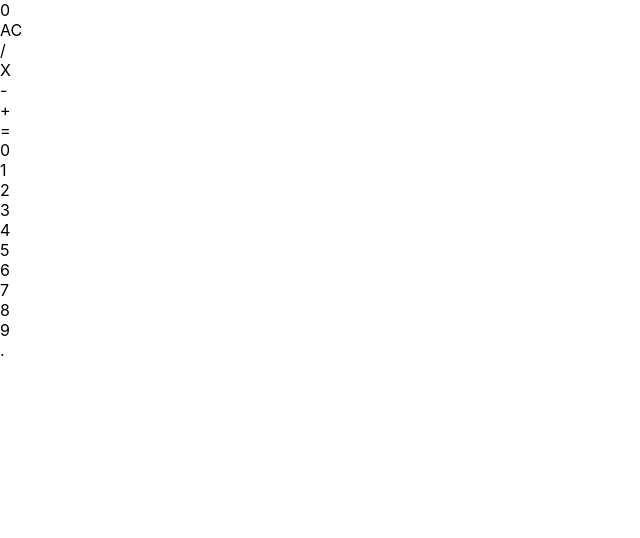
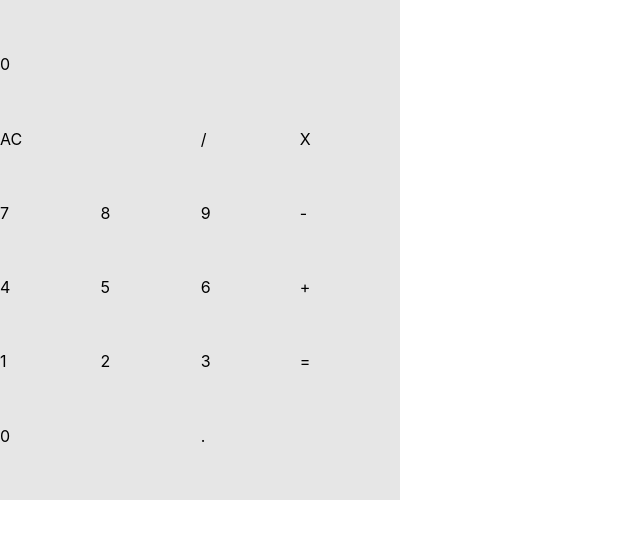
Before and after one commit to joshchoo/react-fp-calculator, a React (Create React App) app: page / in a window 1280 px wide. Shown: the top 538 px of the page, without its empty margins (0-640 px from the left). Built offline with nearby package versions, Linux system fonts and the light colour scheme.

Commit message:
add css grid layout

```diff
--- a/src/index.css
+++ b/src/index.css
@@ -11,3 +11,94 @@
   font-family: source-code-pro, Menlo, Monaco, Consolas, 'Courier New',
     monospace;
 }
+
+.calculator {
+  display: grid;
+  grid-template-areas:
+    'expression expression expression expression'
+    'display display display display'
+    'ac ac divide multiply'
+    'seven eight nine subtract'
+    'four five six add'
+    'one two three equals'
+    'zero zero decimal equals';
+  background-color: #e6e6e6;
+  height: 500px;
+  width: 400px;
+}
+
+.expression {
+  grid-area: expression;
+}
+
+.display {
+  grid-area: display;
+}
+
+.ac {
+  grid-area: ac;
+}
+
+.divide {
+  grid-area: divide;
+}
+
+.multiply {
+  grid-area: multiply;
+}
+
+.subtract {
+  grid-area: subtract;
+}
+
+.add {
+  grid-area: add;
+}
+
+.equals {
+  grid-area: equals;
+}
+
+.zero {
+  grid-area: zero;
+}
+
+.one {
+  grid-area: one;
+}
+
+.two {
+  grid-area: two;
+}
+
+.three {
+  grid-area: three;
+}
+
+.four {
+  grid-area: four;
+}
+
+.five {
+  grid-area: five;
+}
+
+.six {
+  grid-area: six;
+}
+
+.seven {
+  grid-area: seven;
+}
+
+.eight {
+  grid-area: eight;
+}
+
+.nine {
+  grid-area: nine;
+}
+
+.decimal {
+  grid-area: decimal;
+}
```
